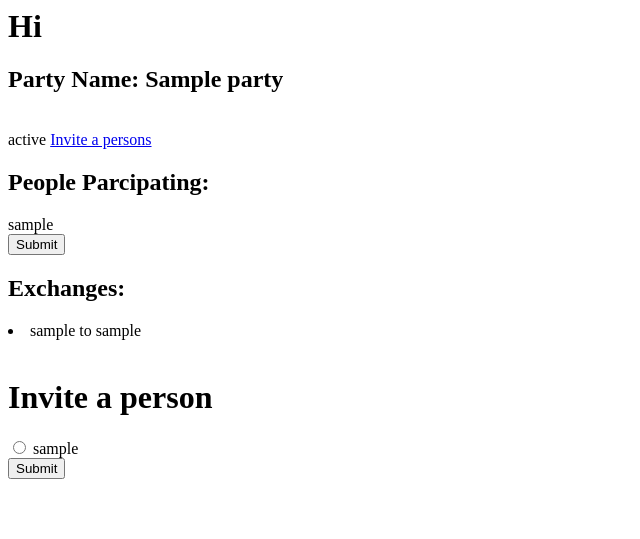
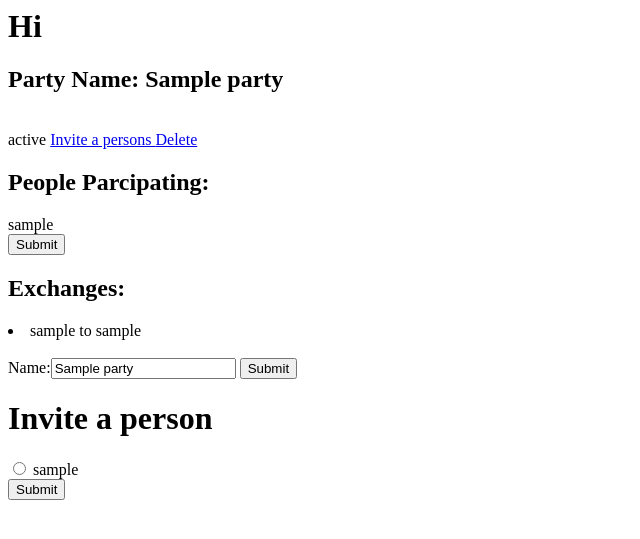
Before and after one commit to AmberOlson/gift_exchange, a Django app: page /party/1/view/ in a window 1280 px wide. Shown: the top 539 px of the page, without its empty margins (0-640 px from the left). Run offline with Django 3.2, Linux system fonts and the light colour scheme; a user stored in the database is signed in; tables that the repository leaves empty hold one stand-in row (values such as "Sample post").

Commit message:
added edit and delete to party

```diff
--- a/exchange/forms.py
+++ b/exchange/forms.py
@@ -1,4 +1,6 @@
 from django import forms
+from django.forms import ModelForm
+from exchange.models import Party
 
 
 class PartyCreateForm(forms.Form):
@@ -13,3 +15,10 @@ class SignUpForm(forms.Form):
     username = forms.CharField(label="Name:", max_length=100)
     email = forms.EmailField(label="Email:", max_length=100)
     password = forms.CharField(label="Password:", max_length=100)
+
+
+class UpDateParty(forms.ModelForm):
+
+    class Meta:
+        model = Party
+        fields = ['name']
--- /dev/null
+++ b/exchange/templates/party_delete.html
@@ -0,0 +1,5 @@
+Hey, are you sure you want to delete {{ party.name }}?
+<form method="post">
+  {% csrf_token %}
+  <button type="submit" class="btn btn-danger">Yeap, I'm sure.</button>
+</form>
--- a/exchange/templates/party_view.html
+++ b/exchange/templates/party_view.html
@@ -3,6 +3,8 @@
 <br>
 {{party.status}}
 <a href = "{% url 'party_participant_create' party.id %}"> Invite a persons </a>
+<a href = "{% url 'party_delete' party.id %}"> Delete </a>
+
 
 <h2> People Parcipating: </h2>
 {% for p in participants %}
@@ -19,6 +21,11 @@
   <li> {{e.giver.user}} to {{e.receiver.user}}</li><br>
 {% endfor %}
 
+<form action="{% url 'party_view' party.id %}" method="post">
+    {% csrf_token %}
+    {{form}}
+    <input type="submit" value="Submit" />
+</form>
 
 <h1> Invite a person </h1>
 
--- a/exchange/views.py
+++ b/exchange/views.py
@@ -3,7 +3,7 @@ from django.views import View
 from django.http import HttpResponse
 from django.views.generic import TemplateView
 from django.shortcuts import redirect
-from exchange.forms import PartyCreateForm, ParticipantCreateForm, SignUpForm
+from exchange.forms import PartyCreateForm, ParticipantCreateForm, SignUpForm, UpDateParty
 from exchange.models import Party, Participant, Exchange
 from django.contrib.auth.mixins import LoginRequiredMixin
 from django.shortcuts import get_object_or_404, render
@@ -53,9 +53,33 @@ class PartyView(LoginRequiredMixin, TemplateView):
         participants = Participant.objects.filter(party=self.kwargs.get('pk'))
         exchanges = Exchange.objects.filter(party=self.kwargs.get('pk'))
         party = get_object_or_404(Party, pk=self.kwargs.get('pk'))
-        context = {'party': party, 'users': users, 'participants': participants, 'exchanges': exchanges}
+        form = UpDateParty(self.request.POST or None, instance=party)
+        context = {'party': party, 'users': users, 'participants': participants, 'exchanges': exchanges, 'form': form}
         return context
 
+    def post(self, request, **kwargs):
+        # instance = Party.objects.get(id=self.kwargs.get('pk'))
+        # form = UpDateParty(request.POST or None, instance=instance)
+        context = self.get_context_data()
+        if context["form"].is_valid():
+            context["form"].save()
+            return redirect('party_list')
+        return direct_to_template(request, 'my_template.html', {'form': form})
+
+
+class PartyDelete(LoginRequiredMixin, TemplateView):
+    login_url = '/login/'
+    template_name = "party_delete.html"
+
+    def get_context_data(self,  **kwargs):
+        party = get_object_or_404(Party, pk=self.kwargs.get('pk'))
+        context = {'party': party}
+        return context
+
+    def post(self, request,  **kwargs):
+        party = get_object_or_404(Party, pk=self.kwargs.get('pk')).delete()
+        return redirect('party_list')
+        # party.delete()
 
 class PartyCreateView(LoginRequiredMixin, TemplateView):
     login_url = '/login/'
--- a/gift_exchange/urls.py
+++ b/gift_exchange/urls.py
@@ -15,7 +15,7 @@ Including another URLconf
 """
 from django.conf.urls import url, include
 from django.contrib import admin
-from exchange.views import PartyListView, PartyCreateView, PartyView, ParticipantCreateView, ExchangeView, SignUpView
+from exchange.views import PartyListView, PartyCreateView, PartyView, ParticipantCreateView, ExchangeView, SignUpView, PartyDelete
 
 urlpatterns = [
     url(r'^admin/', admin.site.urls),
@@ -24,6 +24,7 @@ urlpatterns = [
     url(r'^parties/$', PartyListView.as_view(), name="party_list"),
     url(r'^party/$', PartyCreateView.as_view(), name="party_create"),
     url(r'^party/(?P<pk>[0-9]+)/view/$', PartyView.as_view(), name='party_view'),
+    url(r'^party/(?P<pk>[0-9]+)/delete/$', PartyDelete.as_view(), name='party_delete'),
     url(r'^party/(?P<pk>[0-9]+)/guests/$', ParticipantCreateView.as_view(), name="party_participant_create"),
     url(r'^party/(?P<pk>[0-9]+)/exchange/$', ExchangeView.as_view(), name="party_exchange"),
 ]
```
Also changed, not shown: exchange/tests.py (+19 -0 lines).
